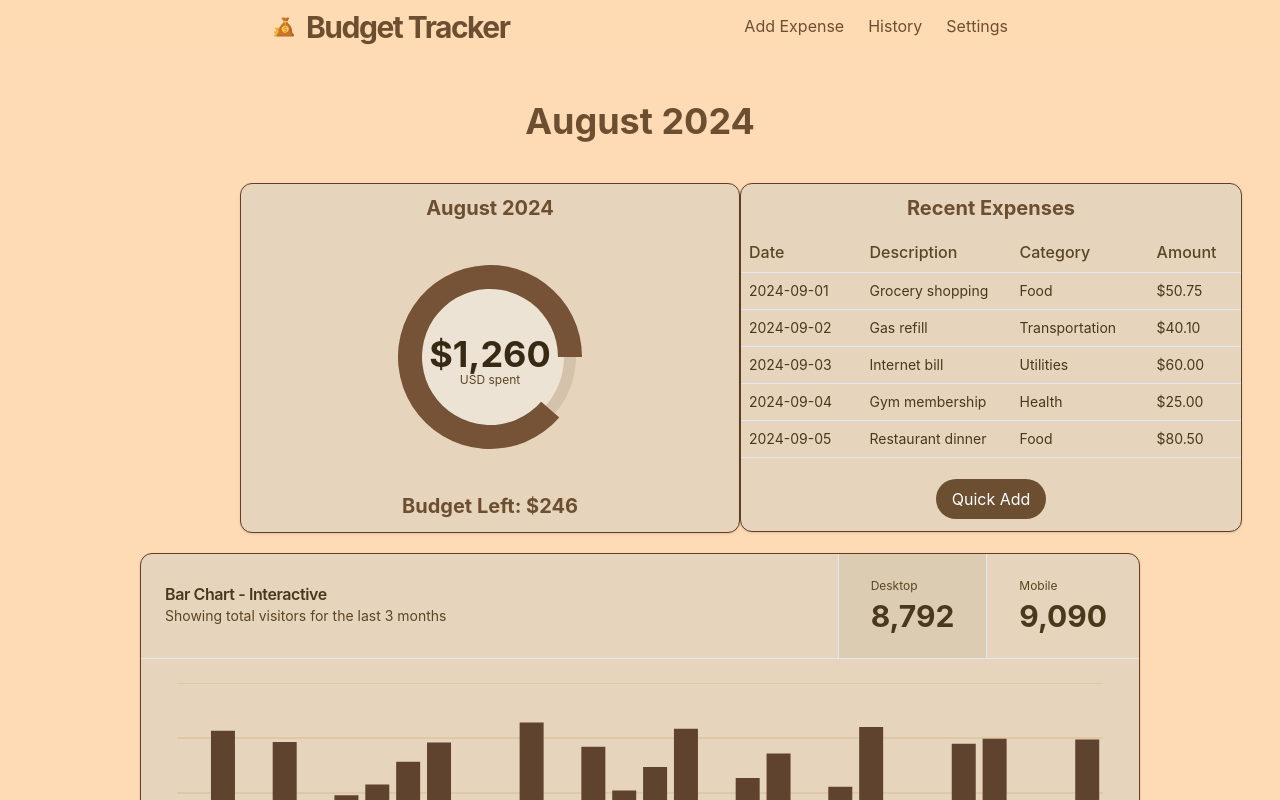
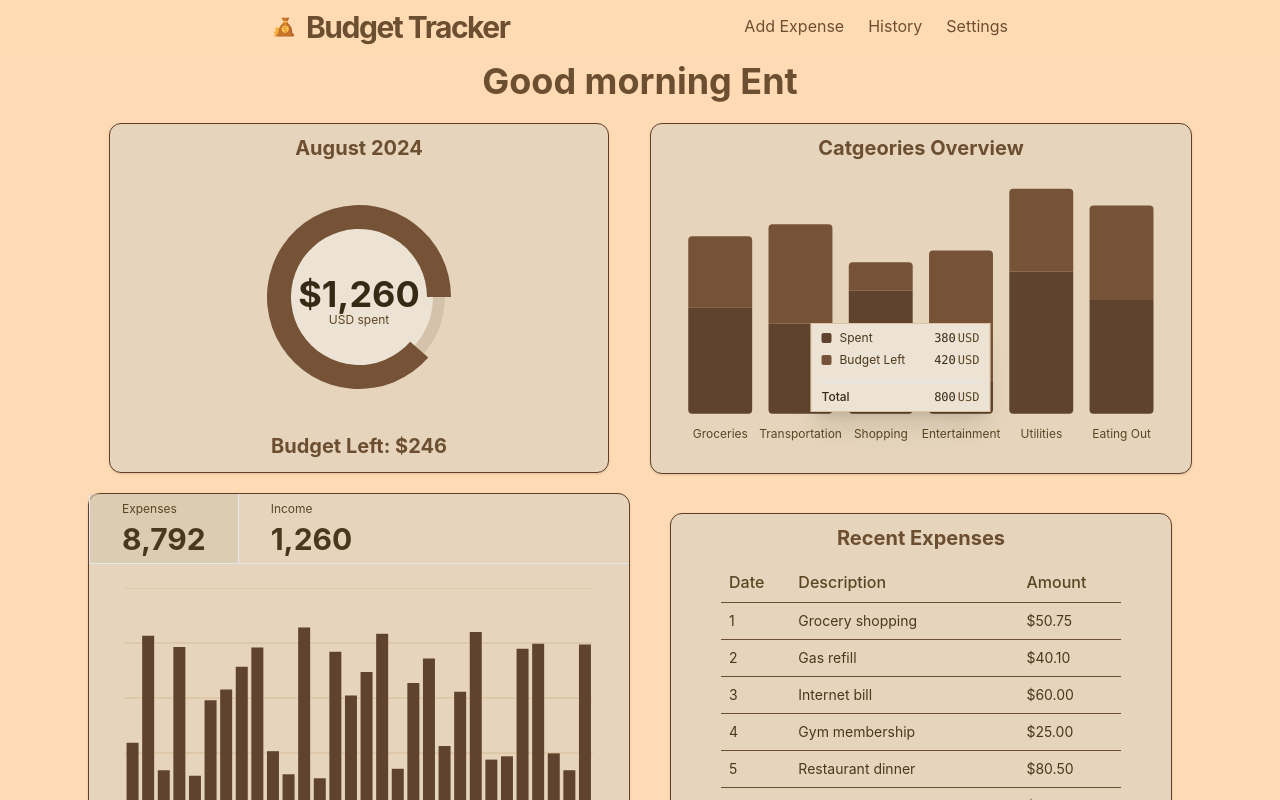
Before and after one commit to Nikhil-Naikar/Budget-Tracker, a Next.js app in the folder frontend/: page / in a window 1280 px wide. Shown: the top 800 px of the page. Built offline with nearby package versions, Linux system fonts and the light colour scheme.

Commit message:
added bar graph for displaying categories

```diff
--- a/frontend/app/(root)/layout.tsx
+++ b/frontend/app/(root)/layout.tsx
@@ -8,10 +8,10 @@ export default function RootLayout({children,}: Readonly<{children: React.ReactN
   const pathname = usePathname()
 
   return (
-   <main className="relative flex flex-col">
+   <main className="relative flex flex-col items-center">
       <NavBar path={pathname}/>
-      <div className="flex flex-col min-h-screen text-black w-full items-center">
-        <section className="flex flex-col gap-5 w-full py-20 px-60">
+      <div className="flex flex-col min-h-screen text-black w-auto py-10 px-10 items-center">
+        <section className="flex flex-col gap-5">
           {children}
         </section>
       </div>
--- a/frontend/app/(root)/page.tsx
+++ b/frontend/app/(root)/page.tsx
@@ -2,42 +2,38 @@
 
 import { Flex, Grid, Heading } from "@chakra-ui/react";
 import Chart from "@/components/Chart";
-import moneyBag from "@/public/icons/money-bag.png"
-import Image from "next/image";
 import Graph from "@/components/Graph";
-import { ScrollArea } from "@/components/ui/scroll-area"
-import {
-  Carousel,
-  CarouselContent,
-  CarouselItem,
-  CarouselNext,
-  CarouselPrevious,
-} from "@/components/ui/carousel"
 import ExpensesTable from "@/components/ExpensesTable";
+import CategoryGraph from "@/components/CategoryGraph";
 
 const Home = () => {
 
   return (
     <div className="flex flex-col gap-5 py-5">
-      <Flex direction={"column"} alignItems="center" paddingBottom={5}>
-        <Heading className="text-light_brown">August 2024</Heading>
+      <Flex direction={"column"} alignItems="center">
+        <Heading className="text-light_brown">Good morning Ent</Heading>
       </Flex>
 
       <section id="quick-summary">
-        <Grid templateColumns='repeat(2, 1fr)'>
+        <Grid templateColumns={{ base: '1fr', md: 'repeat(2, 1fr)'}} height={350} gap={5}>
           <Flex direction={"column"} alignItems="center">
             <Chart />
           </Flex>
           <Flex direction={"column"} alignItems="center">
-            <ExpensesTable />
+            <CategoryGraph />
           </Flex>
         </Grid>
       </section>
 
-      <section id="graph">
-        <Flex direction={"column"} alignItems="center">
+      <section id="expenses_overview">
+        <Grid templateColumns={{ base: '1fr', md: 'repeat(2, 1fr)'}} height={350} gap={5}>
+          <Flex direction={"column"} alignItems="center">
           <Graph />
-        </Flex>
+          </Flex>
+          <Flex direction={"column"} alignItems="center" padding={5}>
+            <ExpensesTable />
+          </Flex>
+        </Grid>
       </section>
     </div>
 
--- a/frontend/app/layout.tsx
+++ b/frontend/app/layout.tsx
@@ -14,7 +14,6 @@ export default function RootLayout({
         <title>Budget Tracker</title>
         <link rel="icon" href="./icons/money-bag.png" type="icon" />
         <meta name="viewport" content="width=device-width, initial-scale=1.0" />
-
       </head>
       <body>
         <Scroll />
--- /dev/null
+++ b/frontend/components/CategoryGraph.tsx
@@ -0,0 +1,121 @@
+"use client"
+
+import { Bar, BarChart, XAxis } from "recharts"
+
+import {
+  Card,
+  CardContent,
+  CardDescription,
+  CardHeader,
+  CardTitle,
+} from "@/components/ui/card"
+import {
+  ChartConfig,
+  ChartContainer,
+  ChartTooltip,
+  ChartTooltipContent,
+} from "@/components/ui/chart"
+import { Flex, Heading } from "@chakra-ui/react"
+
+export const description = "A stacked bar chart with a legend"
+
+const chartData = [
+  { category: "Groceries", spent: 450, budget_left: 300 },
+  { category: "Transportation", spent: 380, budget_left: 420 },
+  { category: "Shopping", spent: 520, budget_left: 120 },
+  { category: "Entertainment", spent: 140, budget_left: 550 },
+  { category: "Utilities", spent: 600, budget_left: 350 },
+  { category: "Eating Out", spent: 480, budget_left: 400 },
+]
+
+const chartConfig = {
+    spent: {
+    label: "Spent",
+    color: "hsl(var(--chart-1))",
+  },
+  budget_left: {
+    label: "Budget Left",
+    color: "hsl(var(--chart-2))",
+  },
+} satisfies ChartConfig
+
+export function CategoryGraph() {
+  return (
+    <Card className="border border-dark_brown h-full w-full">
+      <Flex direction={"column"} alignItems="center" padding={3}>
+        <Heading fontSize={20} className="text-light_brown">Catgeories Overview</Heading>
+      </Flex>
+      <CardContent>
+        <ChartContainer config={chartConfig}>
+          <BarChart accessibilityLayer data={chartData}>
+            <XAxis
+              dataKey="category"
+              tickLine={false}
+              tickMargin={10}
+              axisLine={false}
+              tickFormatter={(value) => {
+                return value
+              }}
+            />
+            <Bar
+              dataKey="spent"
+              stackId="a"
+              fill="var(--color-spent)"
+              radius={[0, 0, 4, 4]}
+            />
+            <Bar
+              dataKey="budget_left"
+              stackId="a"
+              fill="var(--color-budget_left)"
+              radius={[4, 4, 0, 0]}
+            />
+            <ChartTooltip
+              content={
+                <ChartTooltipContent
+                  hideLabel
+                  className="w-[180px]"
+                  formatter={(value, name, item, index) => (
+                    <>
+                      <div
+                        className="h-2.5 w-2.5 shrink-0 rounded-[2px] bg-[--color-bg]"
+                        style={
+                          {
+                            "--color-bg": `var(--color-${name})`,
+                          } as React.CSSProperties
+                        }
+                      />
+                      {chartConfig[name as keyof typeof chartConfig]?.label ||
+                        name}
+                      <div className="ml-auto flex items-baseline gap-0.5 font-mono font-medium tabular-nums text-foreground">
+                        {value}
+                        <span className="font-normal text-muted-foreground">
+                          USD
+                        </span>
+                      </div>
+                      {/* Add this after the last item */}
+                      {index === 1 && (
+                        <div className="mt-1.5 flex basis-full items-center border-t pt-1.5 text-xs font-medium text-foreground">
+                          Total
+                          <div className="ml-auto flex items-baseline gap-0.5 font-mono font-medium tabular-nums text-foreground">
+                            {item.payload.spent + item.payload.budget_left}
+                            <span className="font-normal text-muted-foreground">
+                              USD
+                            </span>
+                          </div>
+                        </div>
+                      )}
+                    </>
+                  )}
+                />
+              }
+              cursor={false}
+              defaultIndex={1}
+            />
+          </BarChart>
+        </ChartContainer>
+      </CardContent>
+    </Card>
+  )
+}
+
+export default CategoryGraph;
--- a/frontend/components/Chart.tsx
+++ b/frontend/components/Chart.tsx
@@ -50,7 +50,7 @@ export function Chart() {
   }, []);
 
   return (
-    <Card className="flex flex-col sm:w-sm md:w-[500px] border border-dark_brown h-[350px]">
+    <Card className="flex flex-col sm:w-auto md:w-[500px] border border-dark_brown h-[350px]">
       <Flex direction={"column"} alignItems="center" padding={3}>
         <Heading fontSize={20} className="text-light_brown">August 2024</Heading>
       </Flex>
--- a/frontend/components/ExpensesTable.tsx
+++ b/frontend/components/ExpensesTable.tsx
@@ -21,13 +21,13 @@ const ExpensesTable = () => {
         <Flex direction={"column"} alignItems="center" padding={3}>
             <Heading fontSize={20} className="text-light_brown">Recent Expenses</Heading>
         </Flex>
-        <ScrollArea className="h-[235px] w-[500px] rounded-md ">
+        <ScrollArea className="h-[240px] sm:w-auto sm:px-[50px] md:w-[500px] rounded-md ">
             <Table>
                 <TableHeader className="text-base">
                     <TableRow>
                         <TableHead>Date</TableHead>
-                        <TableHead className="w-[150px]">Description</TableHead>
-                        <TableHead>Category</TableHead>
+                        <TableHead className="w-[150px] sm:w-auto">Description</TableHead>
+                        {/* <TableHead>Category</TableHead> */}
                         <TableHead>Amount</TableHead>
                     </TableRow>
                 </TableHeader>
@@ -36,7 +36,7 @@ const ExpensesTable = () => {
                         <TableRow key={index}>
                             <TableCell>{transaction.date}</TableCell>
                             <TableCell>{transaction.description}</TableCell>
-                            <TableCell>{transaction.category}</TableCell>
+                            {/* <TableCell>{transaction.category}</TableCell> */}
                             <TableCell>${transaction.amount}</TableCell>
                         </TableRow>
                     ))}
--- a/frontend/components/Graph.tsx
+++ b/frontend/components/Graph.tsx
@@ -20,75 +20,71 @@ import {
 export const description = "An interactive bar chart"
 
 const chartData = [
-  { date: "2024-06-01", desktop: 178, mobile: 200 },
-  { date: "2024-06-02", desktop: 470, mobile: 410 },
-  { date: "2024-06-03", desktop: 103, mobile: 160 },
-  { date: "2024-06-04", desktop: 439, mobile: 380 },
-  { date: "2024-06-05", desktop: 88, mobile: 140 },
-  { date: "2024-06-06", desktop: 294, mobile: 250 },
-  { date: "2024-06-07", desktop: 323, mobile: 370 },
-  { date: "2024-06-08", desktop: 385, mobile: 320 },
-  { date: "2024-06-09", desktop: 438, mobile: 480 },
-  { date: "2024-06-10", desktop: 155, mobile: 200 },
-  { date: "2024-06-11", desktop: 92, mobile: 150 },
-  { date: "2024-06-12", desktop: 492, mobile: 420 },
-  { date: "2024-06-13", desktop: 81, mobile: 130 },
-  { date: "2024-06-14", desktop: 426, mobile: 380 },
-  { date: "2024-06-15", desktop: 307, mobile: 350 },
-  { date: "2024-06-16", desktop: 371, mobile: 310 },
-  { date: "2024-06-17", desktop: 475, mobile: 520 },
-  { date: "2024-06-18", desktop: 107, mobile: 170 },
-  { date: "2024-06-19", desktop: 341, mobile: 290 },
-  { date: "2024-06-20", desktop: 408, mobile: 450 },
-  { date: "2024-06-21", desktop: 169, mobile: 210 },
-  { date: "2024-06-22", desktop: 317, mobile: 270 },
-  { date: "2024-06-23", desktop: 480, mobile: 530 },
-  { date: "2024-06-24", desktop: 132, mobile: 180 },
-  { date: "2024-06-25", desktop: 141, mobile: 190 },
-  { date: "2024-06-26", desktop: 434, mobile: 380 },
-  { date: "2024-06-27", desktop: 448, mobile: 490 },
-  { date: "2024-06-28", desktop: 149, mobile: 200 },
-  { date: "2024-06-29", desktop: 103, mobile: 160 },
-  { date: "2024-06-30", desktop: 446, mobile: 400 },
-]
+  { date: "2024-08-01", expenses: 178, income: 0 },
+  { date: "2024-08-02", expenses: 470, income: 0 },
+  { date: "2024-08-03", expenses: 103, income: 0 },
+  { date: "2024-08-04", expenses: 439, income: 0 },
+  { date: "2024-08-05", expenses: 88, income: 0 },
+  { date: "2024-08-06", expenses: 294, income: 0 },
+  { date: "2024-08-07", expenses: 323, income: 0 },
+  { date: "2024-08-08", expenses: 385, income: 315 }, // First biweekly income
+  { date: "2024-08-09", expenses: 438, income: 0 },
+  { date: "2024-08-10", expenses: 155, income: 0 },
+  { date: "2024-08-11", expenses: 92, income: 0 },
+  { date: "2024-08-12", expenses: 492, income: 0 },
+  { date: "2024-08-13", expenses: 81, income: 0 },
+  { date: "2024-08-14", expenses: 426, income: 0 },
+  { date: "2024-08-15", expenses: 307, income: 0 },
+  { date: "2024-08-16", expenses: 371, income: 315 }, // Second biweekly income
+  { date: "2024-08-17", expenses: 475, income: 0 },
+  { date: "2024-08-18", expenses: 107, income: 0 },
+  { date: "2024-08-19", expenses: 341, income: 0 },
+  { date: "2024-08-20", expenses: 408, income: 0 },
+  { date: "2024-08-21", expenses: 169, income: 0 },
+  { date: "2024-08-22", expenses: 317, income: 0 },
+  { date: "2024-08-23", expenses: 480, income: 315 }, // Third biweekly income
+  { date: "2024-08-24", expenses: 132, income: 0 },
+  { date: "2024-08-25", expenses: 141, income: 0 },
+  { date: "2024-08-26", expenses: 434, income: 0 },
+  { date: "2024-08-27", expenses: 448, income: 0 },
+  { date: "2024-08-28", expenses: 149, income: 0 },
+  { date: "2024-08-29", expenses: 103, income: 0 },
+  { date: "2024-08-30", expenses: 446, income: 315 }, // Fourth biweekly income
+];
+
+
 
 const chartConfig = {
   views: {
-    label: "Page Views",
+    label: "Amount",
   },
-  desktop: {
-    label: "Desktop",
+  expenses: {
+    label: "Expenses",
     color: "hsl(var(--chart-1))",
   },
-  mobile: {
-    label: "Mobile",
+  income: {
+    label: "Income",
     color: "hsl(var(--chart-2))",
   },
 } satisfies ChartConfig
 
 export function Graph() {
   const [activeChart, setActiveChart] =
-    React.useState<keyof typeof chartConfig>("desktop")
+    React.useState<keyof typeof chartConfig>("expenses")
 
   const total = React.useMemo(
     () => ({
-      desktop: chartData.reduce((acc, curr) => acc + curr.desktop, 0),
-      mobile: chartData.reduce((acc, curr) => acc + curr.mobile, 0),
+      expenses: chartData.reduce((acc, curr) => acc + curr.expenses, 0),
+      income: chartData.reduce((acc, curr) => acc + curr.income, 0),
     }),
     []
   )
 
   return (
-    <Card className="border border-dark_brown w-[1000px]">
-      <CardHeader className="flex flex-col items-stretch space-y-0 border-b p-0 sm:flex-row">
-        <div className="flex flex-1 flex-col justify-center gap-1 px-6 py-5 sm:py-6">
-          <CardTitle>Bar Chart - Interactive</CardTitle>
-          <CardDescription>
-            Showing total visitors for the last 3 months
-          </CardDescription>
-        </div>
+    <Card className="border border-dark_brown sm:w-[300px] md:w-full">
+      <CardHeader className="flex flex-col items-stretch space-y-0 border-b p-0 sm:flex-row h-[70px]">
         <div className="flex">
-          {["desktop", "mobile"].map((key) => {
+          {["expenses", "income"].map((key) => {
             const chart = key as keyof typeof chartConfig
             return (
               <button
--- a/frontend/components/QuickAddButton.tsx
+++ b/frontend/components/QuickAddButton.tsx
@@ -12,15 +12,16 @@ import {
   } from "@/components/ui/sheet"
 import QuickAddForm from './forms/QuickAddForm';
 import { Button } from './ui/button';
+import { Heading } from '@chakra-ui/react';
 
 const QuickAddButton = () => {
   return (
     <div>
       <Sheet>
           <SheetTrigger className="bg-light_brown text-white rounded-full h-auto w-auto px-4 py-2 hover:border-2 hover:border-white">Quick Add</SheetTrigger>
-          <SheetContent className=" h-[45vh] flex flex-col items-center bg-cream" side={"top"}>
+          <SheetContent className=" h-[40vh] flex flex-col items-center bg-cream" side={"top"}>
             <SheetHeader className="flex flex-col items-center justify-center">
-              <SheetTitle>Quick Add</SheetTitle>
+              <Heading className="text-light_brown">Quick Add</Heading>
               <SheetDescription>
                 Please select if amount is expense or income
               </SheetDescription>
--- a/frontend/components/ui/table.tsx
+++ b/frontend/components/ui/table.tsx
@@ -58,7 +58,7 @@ const TableRow = React.forwardRef<
   <tr
     ref={ref}
     className={cn(
-      "border-b transition-colors hover:bg-muted/50 data-[state=selected]:bg-muted",
+      "border-b border-light_brown transition-colors hover:bg-muted/50 data-[state=selected]:bg-muted",
       className
     )}
     {...props}
--- a/frontend/constants/dummyExpenses.ts
+++ b/frontend/constants/dummyExpenses.ts
@@ -1,291 +1,183 @@
 const transactions = [
   {
-      date: "2024-09-01",
+    date: "1",
     description: "Grocery shopping",
     category: "Food",
     amount: "50.75"
   },
   {
-      date: "2024-09-02",
+    date: "2",
     description: "Gas refill",
     category: "Transportation",
     amount: "40.10"
   },
   {
-      date: "2024-09-03",
+    date: "3",
     description: "Internet bill",
     category: "Utilities",
     amount: "60.00"
   },
   {
-      date: "2024-09-04",
+    date: "4",
     description: "Gym membership",
     category: "Health",
     amount: "25.00"
   },
   {
-      date: "2024-09-05",
+    date: "5",
     description: "Restaurant dinner",
     category: "Food",
     amount: "80.50"
   },
   {
-      date: "2024-09-06",
+    date: "6",
     description: "Movie tickets",
     category: "Entertainment",
     amount: "30.00"
   },
   {
-      date: "2024-09-07",
+    date: "7",
     description: "Electricity bill",
     category: "Utilities",
     amount: "120.25"
   },
   {
-      date: "2024-09-08",
+    date: "8",
     description: "Clothing purchase",
     category: "Shopping",
     amount: "150.00"
   },
   {
-      date: "2024-09-09",
+    date: "9",
     description: "Coffee shop",
     category: "Food",
     amount: "15.75"
   },
   {
-      date: "2024-09-10",
+    date: "10",
     description: "Subscription service",
     category: "Entertainment",
     amount: "10.99"
   },
   {
-      date: "2024-09-11",
+    date: "11",
     description: "Phone bill",
     category: "Utilities",
     amount: "45.00"
   },
   {
-      date: "2024-09-12",
+    date: "12",
     description: "Lunch with friends",
     category: "Food",
     amount: "60.25"
   },
   {
-      date: "2024-09-13",
+    date: "13",
     description: "New headphones",
     category: "Electronics",
     amount: "85.00"
   },
   {
-      date: "2024-09-14",
+    date: "14",
     description: "Car maintenance",
     category: "Transportation",
     amount: "200.00"
   },
   {
-      date: "2024-09-15",
+    date: "15",
     description: "Groceries",
     category: "Food",
     amount: "90.00"
   },
   {
-      date: "2024-09-16",
+    date: "16",
     description: "Concert tickets",
     category: "Entertainment",
     amount: "120.00"
   },
   {
-      date: "2024-09-17",
+    date: "17",
     description: "Flight booking",
     category: "Travel",
     amount: "400.00"
   },
   {
-      date: "2024-09-18",
+    date: "18",
     description: "Hotel reservation",
     category: "Travel",
     amount: "250.00"
   },
   {
-      date: "2024-09-19",
+    date: "19",
     description: "Taxi fare",
     category: "Transportation",
     amount: "35.00"
   },
   {
-      date: "2024-09-20",
+    date: "20",
     description: "Streaming subscription",
     category: "Entertainment",
     amount: "12.99"
   },
   {
-      date: "2024-09-21",
+    date: "21",
     description: "Lunch at cafe",
     category: "Food",
     amount: "18.50"
   },
   {
-      date: "2024-09-22",
+    date: "22",
     description: "Office supplies",
     category: "Shopping",
     amount: "45.00"
   },
   {
-      date: "2024-09-23",
+    date: "23",
     description: "Charity donation",
     category: "Charity",
     amount: "100.00"
   },
   {
-      date: "2024-09-24",
+    date: "24",
     description: "Gift for friend",
     category: "Shopping",
     amount: "70.00"
   },
   {
-      date: "2024-09-25",
+    date: "25",
     description: "Dentist appointment",
     category: "Health",
     amount: "150.00"
   },
   {
-      date: "2024-09-26",
+    date: "26",
     description: "Pet food",
     category: "Pets",
     amount: "35.75"
   },
   {
-      date: "2024-09-27",
+    date: "27",
     description: "Gym equipment",
     category: "Health",
     amount: "250.00"
   },
   {
-      date: "2024-09-28",
+    date: "28",
     description: "Birthday party supplies",
     category: "Shopping",
     amount: "85.00"
   },
   {
-      date: "2024-09-29",
+    date: "29",
     description: "Parking fee",
     category: "Transportation",
     amount: "10.00"
   },
   {
-      date: "2024-09-30",
+    date: "30",
     description: "Books purchase",
     category: "Education",
     amount: "50.00"
-    },
-    {
-      date: "2024-10-01",
-      description: "Streaming service",
-      category: "Entertainment",
-      amount: "14.99"
-    },
-    {
-      date: "2024-10-02",
-      description: "Office lunch",
-      category: "Food",
-      amount: "22.50"
-    },
-    {
-      date: "2024-10-03",
-      description: "Furniture purchase",
-      category: "Shopping",
-      amount: "600.00"
-    },
-    {
-      date: "2024-10-04",
-      description: "Grocery run",
-      category: "Food",
-      amount: "100.00"
-    },
-    {
-      date: "2024-10-05",
-      description: "Plane ticket",
-      category: "Travel",
-      amount: "350.00"
-    },
-    {
-      date: "2024-10-06",
-      description: "Home repairs",
-      category: "Utilities",
-      amount: "250.00"
-    },
-    {
-      date: "2024-10-07",
-      description: "Spa day",
-      category: "Health",
-      amount: "120.00"
-    },
-    {
-      date: "2024-10-08",
-      description: "Tech gadget purchase",
-      category: "Electronics",
-      amount: "300.00"
-    },
-    {
-      date: "2024-10-09",
-      description: "Coffee with friend",
-      category: "Food",
-      amount: "12.50"
-    },
-    {
-      date: "2024-10-10",
-      description: "Weekend trip",
-      category: "Travel",
-      amount: "180.00"
-    },
-    {
-      date: "2024-10-11",
-      description: "Massage therapy",
-      category: "Health",
-      amount: "95.00"
-    },
-    {
-      date: "2024-10-12",
-      description: "Grocery shopping",
-      category: "Food",
-      amount: "75.00"
-    },
-    {
-      date: "2024-10-13",
-      description: "Video game purchase",
-      category: "Entertainment",
-      amount: "60.00"
-    },
-    {
-      date: "2024-10-14",
-      description: "Streaming service",
-      category: "Entertainment",
-      amount: "15.99"
-    },
-    {
-      date: "2024-10-15",
-      description: "Haircut",
-      category: "Health",
-      amount: "40.00"
-    },
-    {
-      date: "2024-10-16",
-      description: "Taxi fare",
-      category: "Transportation",
-      amount: "20.00"
-    },
-    {
-      date: "2024-10-17",
-      description: "Work dinner",
-      category: "Food",
-      amount: "55.00"
-    },
-    {
-      date: "2024-10-18",
-      description: "Gas refill",
-      category: "Transportation",
-      amount: "45.50"
   }
 ];
 
```
Lines whose indentation alone changed are shown as unchanged.
